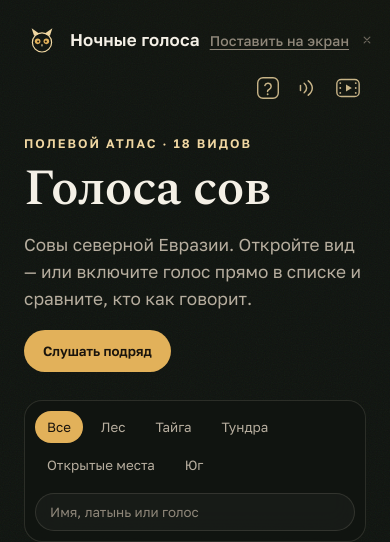
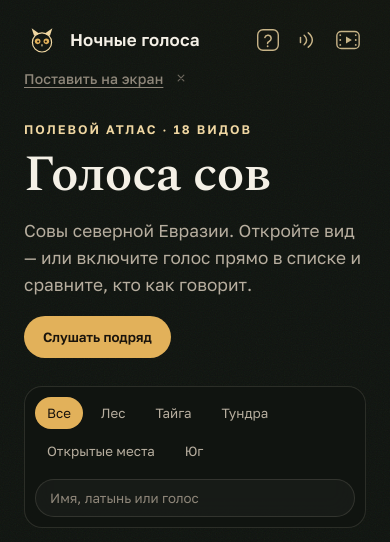
Before and after one commit to hedgehok/owl-voices, a plain HTML site: page index.html in a window 390 px wide. Shown: the top 542 px of the page. Drawn offline with Linux system fonts and the light colour scheme.

Commit message:
Keep the corner icons beside the title when the install link wraps on a phone.
Co-authored-by: Cursor <cursoragent@cursor.com>

```diff
--- a/css/styles.css
+++ b/css/styles.css
@@ -67,12 +67,9 @@ h1, h2, h3 { line-height: 1.12; margin: 0; }
   margin: 0 auto;
   padding: 22px 24px 0;
 }
-.mast {
-  display: flex;
-  align-items: center;
-  gap: 16px;
-  min-width: 0;
-}
+.brand { order: 1; }
+.install-offer { order: 2; }
+.corner-links { order: 3; }
 .brand {
   display: inline-flex;
   flex: none;
@@ -610,10 +607,13 @@ dialog .text-button {
   outline-offset: 3px;
 }
 
-@media (max-width: 640px) {
-  .top { row-gap: 12px; }
-  .mast { flex: 1 0 100%; gap: 10px; }
-  .corner-links { margin-left: auto; }
+@media (max-width: 720px) {
+  .corner-links { order: 2; }
+  .install-offer {
+    order: 3;
+    flex: 1 0 100%;
+    margin-top: -2px;
+  }
 }
 
 @media (max-width: 860px) {
--- a/index.html
+++ b/index.html
@@ -30,7 +30,6 @@
 <body>
   <div class="sky" aria-hidden="true"></div>
   <header class="top">
-    <div class="mast">
     <a class="brand" href="#/">
       <svg class="mark" viewBox="0 0 48 48" aria-hidden="true">
         <circle cx="24" cy="27.2" r="12.8" fill="none" stroke="currentColor" stroke-width="1.6"/>
@@ -44,15 +43,6 @@
       </svg>
       <span>Ночные голоса</span>
     </a>
-    <div class="install-offer" data-install-offer hidden>
-      <button class="install-app" type="button" data-install>Поставить на экран</button>
-      <button class="install-dismiss" type="button" data-install-dismiss aria-label="Больше не предлагать" title="Больше не предлагать">
-        <svg viewBox="0 0 16 16" aria-hidden="true">
-          <path d="M4.2 4.2 11.8 11.8M11.8 4.2 4.2 11.8" fill="none" stroke="currentColor" stroke-width="1.6" stroke-linecap="round"/>
-        </svg>
-      </button>
-    </div>
-    </div>
     <nav class="corner-links" aria-label="Разделы">
       <a class="corner-link" href="q/" target="_blank" rel="noopener" aria-label="Викторина" title="Викторина">
         <svg viewBox="0 0 32 32" aria-hidden="true">
@@ -81,6 +71,14 @@
         </svg>
       </a>
     </nav>
+    <div class="install-offer" data-install-offer hidden>
+      <button class="install-app" type="button" data-install>Поставить на экран</button>
+      <button class="install-dismiss" type="button" data-install-dismiss aria-label="Больше не предлагать" title="Больше не предлагать">
+        <svg viewBox="0 0 16 16" aria-hidden="true">
+          <path d="M4.2 4.2 11.8 11.8M11.8 4.2 4.2 11.8" fill="none" stroke="currentColor" stroke-width="1.6" stroke-linecap="round"/>
+        </svg>
+      </button>
+    </div>
   </header>
   <main id="app"></main>
   <div class="dock" id="dock" hidden>
--- a/server.mjs
+++ b/server.mjs
@@ -4,7 +4,7 @@ import path from "node:path";
 import { fileURLToPath } from "node:url";
 
 const root = path.dirname(fileURLToPath(import.meta.url));
-const port = Number(process.env.PORT) || 8080;
+const port = Number(process.env.PORT) || 27463;
 const types = {
   ".html": "text/html; charset=utf-8",
   ".css": "text/css; charset=utf-8",
```
Also changed, not shown: 1 other file.
